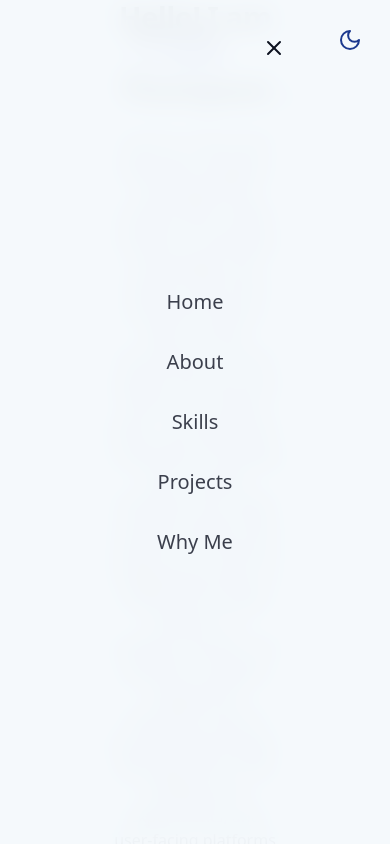
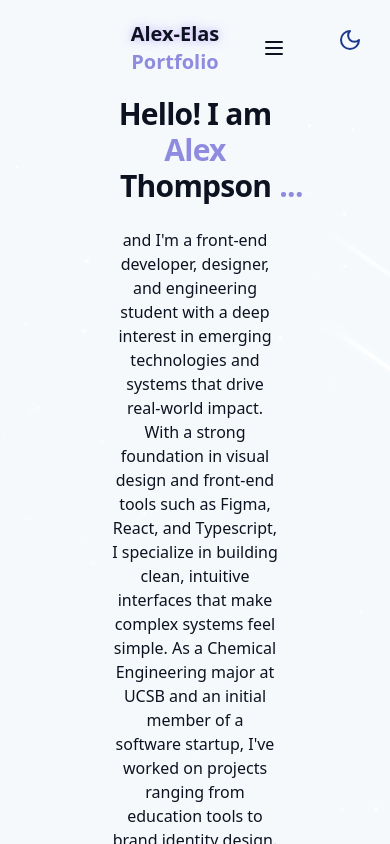
Before and after one commit to AlexTKHE/digitalPortfolio, a React (Vite) app: page / in a window 390 px wide. Shown: the top 844 px of the page. Built offline with nearby package versions, Linux system fonts and the light colour scheme.

Commit message:
changed the mobile nav bar

```diff
--- a/src/components/AboutSection.tsx
+++ b/src/components/AboutSection.tsx
@@ -6,7 +6,7 @@ export const AboutSection = () => {
         {" "}
         <div className="container mx-auto max-w-5xl">
             <h2 className="text-3xl md:text-4xl font-bold mb-12 text-center">
-                About <span className="text-primary"> Me</span>
+                About <span className="text-red"> Me</span>
             </h2>
             <div className="grid grid-cols-1 md:grid-cols-2 gap-12 items-center">
                 <div className="spacee-y-6">
--- a/src/components/HeroSection.tsx
+++ b/src/components/HeroSection.tsx
@@ -2,7 +2,7 @@ import { ArrowDown } from "lucide-react";
 
 export const HeroSection = () => {
     return (<section id="hero"
-    className="relative min-h-screen flex flex-col items-center justify-center px-4">
+    className="relative min-h-screen flex flex-col items-center justify-center px-4 pt-24 md:pt-20">
         <div className="container max-w-4xl mx-auto text-center z-10">
             <div className="space-y-6">
                 <h1 className="text-3xl md:text-5xl font-bold tracking-tight">
--- a/src/components/NavBar.tsx
+++ b/src/components/NavBar.tsx
@@ -12,19 +12,20 @@ const navItems = [
 
 export const NavBar = () => {
     const[isScrolled, setIsScrolled] = useState(false);
-    const[isMenuOpen, setIsMenuOpen] = useState(true);
+    const[isMenuOpen, setIsMenuOpen] = useState(false);
 
     useEffect(() => {
         const handleScroll = () => {
-            // check if they scrolled out of nav bar
-            setIsScrolled(window.screenY > 10)
+            // Fix: use scrollY instead of screenY and check if scrolled more than 10px
+            setIsScrolled(window.scrollY > 10)
         };
 
         window.addEventListener("scroll", handleScroll)
         return () => window.removeEventListener("scroll", handleScroll);
-    })
+    }, [])
+
     return <nav className = {cn("fixed w-full z-40 transition-all duration-300",
-        isScrolled ? "py-3 bg-background/80 backdrop-blur-md inset-shadow-xs" : "py-5"
+        isScrolled ? "py-3 bg-background/95 backdrop-blur-md shadow-md border-b border-border/10" : "py-5 bg-background/80 backdrop-blur-sm"
     )}>
         <div className="container flex items-center justify-between">
             <a className="text-xl font-bold text-primary flex">
```
